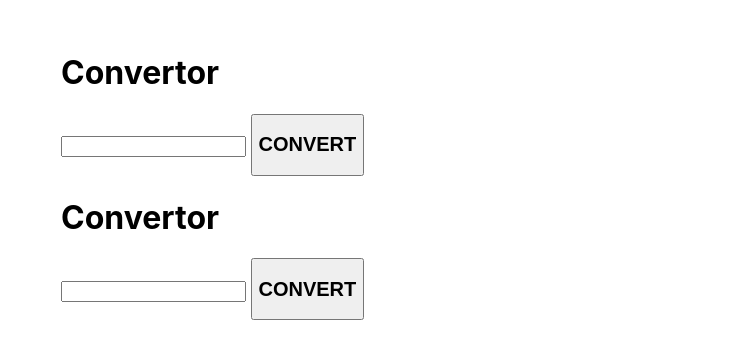
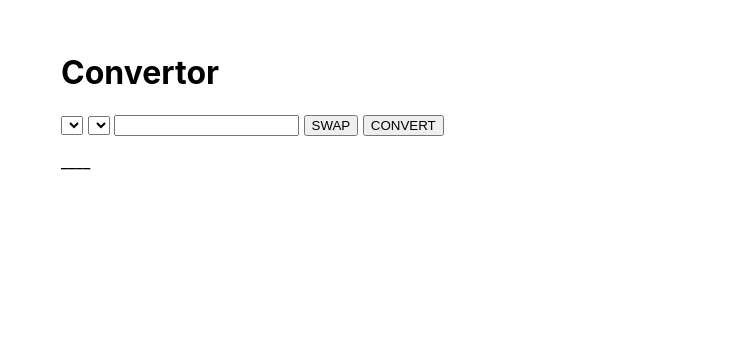
Before and after one commit to Corent1P/Web-App-MyWeb-Evan, an Electron app: page src/index.html in a window 730 px wide. Drawn offline with Linux system fonts and the light colour scheme.

Commit message:
[~] html

```diff
--- a/src/index.html
+++ b/src/index.html
@@ -7,16 +7,22 @@
   </head>
   <body>
     <h1>Convertor</h1>
-    <div id="conv1">
 
-      <h3 id="1"></h3>
-      <input type="number" name="" id="">
-      <button><h2>CONVERT</h2></button>
-      <h1>Convertor</h1>
-      <div id="conv2">
-        <h3 id="2"></h3>
-        <input type="number" name="" id="">
-        <button><h2>CONVERT</h2></button>
-    </div>
+    <select name="" id="drop1">
+      <option value="GIO"></option>
+      <option value="GO"></option>
+      <option value="MIO"></option>
+      <option value="MO"></option>
+    </select>
+    <select name="" id="drop2">
+      <option value="GIO"></option>
+      <option value="GO"></option>
+      <option value="MIO"></option>
+      <option value="MO"></option>
+    </select>
+    <input type="number" id="number">
+    <button id="swap">SWAP</button>
+    <button id="conv">CONVERT</button>
+    <p id="Result">____</p>
   </body>
 </html>
--- a/src/index.js
+++ b/src/index.js
@@ -9,7 +9,7 @@ if (require('electron-squirrel-startup')) {
 const createWindow = () => {
   // Create the browser window.
   const mainWindow = new BrowserWindow({
-    width: 800,
+    width: 730,
     height: 600,
     webPreferences: {
       preload: path.join(__dirname, 'preload.js'),
```
